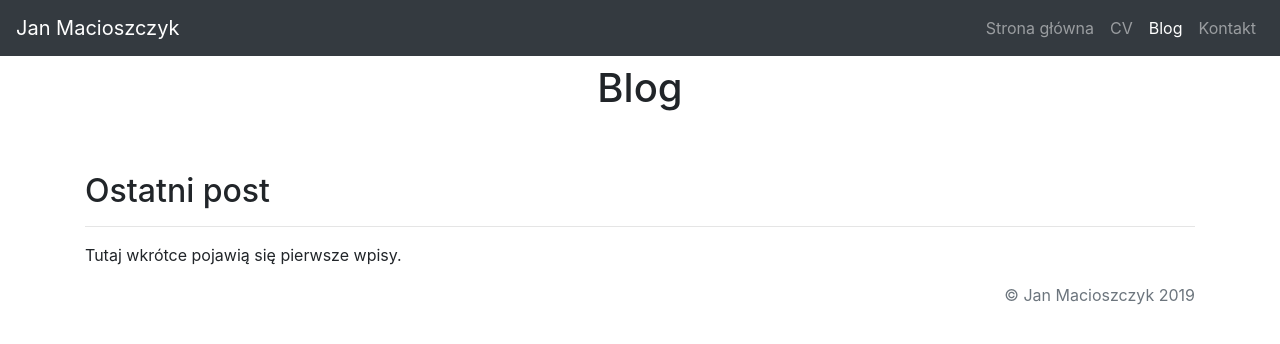
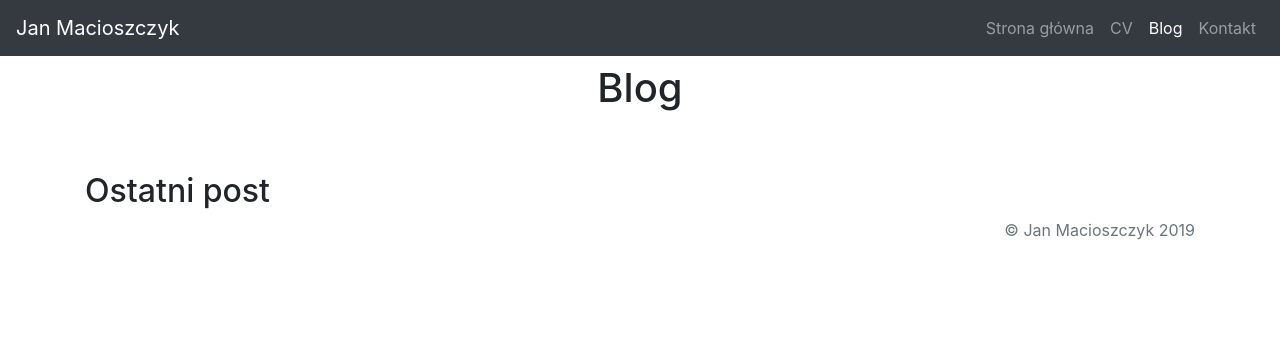
Before and after one commit to jahoom/myportfolio-project, a Django app: page /blog/ in a window 1280 px wide. Shown: the top 344 px of the page. Run offline with Django 3.2, Linux system fonts and the light colour scheme; data that the repository does not hold is empty; some libraries are stand-ins or nearby versions.

```diff
--- a/blog/templates/blog/allblogs.html
+++ b/blog/templates/blog/allblogs.html
@@ -67,8 +67,7 @@
   <br />
   <br />
   <h2 class="pt-1">Ostatni post</h2>
-  <hr />
-  <p>Tutaj wkrótce pojawią się pierwsze wpisy.</p>
+
   {%for blog in allblogs.all %}
 
   <div class="row">
```
